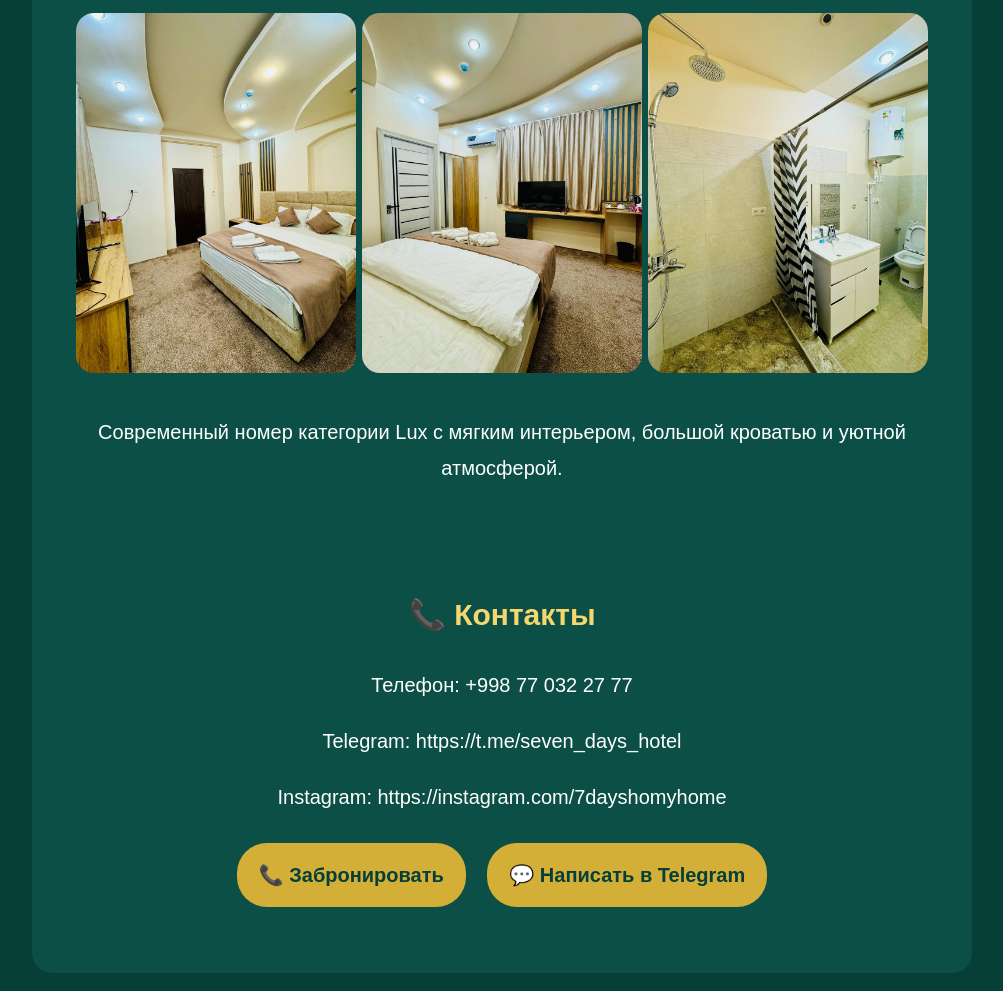
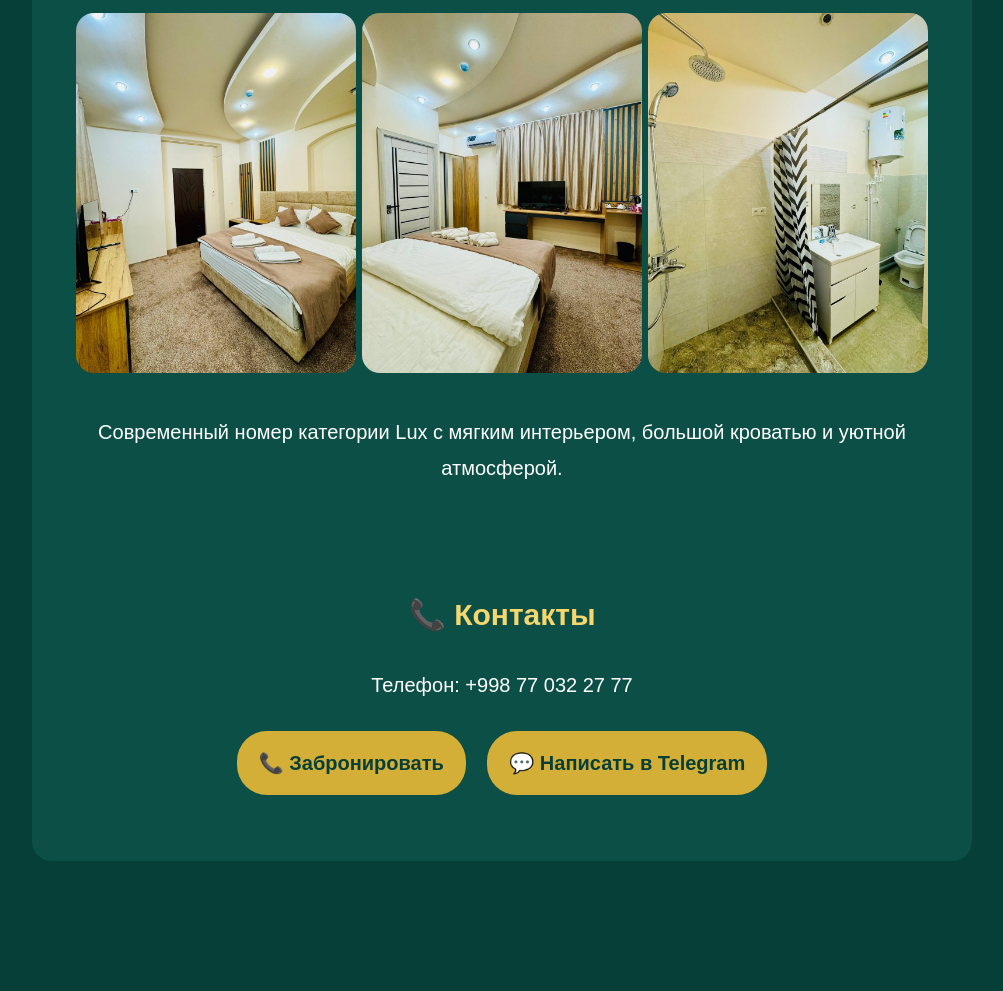
Before and after one commit to timurboksmma/7DaysHomyHome, a plain HTML site: page index.html in a window 1280 px wide. Shown: the part 7555-8546 px from the top of the page, without its empty margins (138-1141 px from the left). After the commit the page ends 8434 px from the top, so only its background shows below. Drawn offline with Linux system fonts and the light colour scheme.

Commit message:
Update index.html

```diff
--- a/index.html
+++ b/index.html
@@ -140,8 +140,8 @@ h2{color:#f5d76e}
 <div class="box">
 <h2>📞 Контакты</h2>
 <p>Телефон: +998 77 032 27 77</p>
-<p>Telegram: https://t.me/seven_days_hotel</p>
-<p>Instagram: https://instagram.com/7dayshomyhome</p>
+
+
 <a class="btn" href="tel:+998770322777">📞 Забронировать</a>
 <a class="btn" href="https://t.me/seven_days_hotel">💬 Написать в Telegram</a>
 </div>
```
